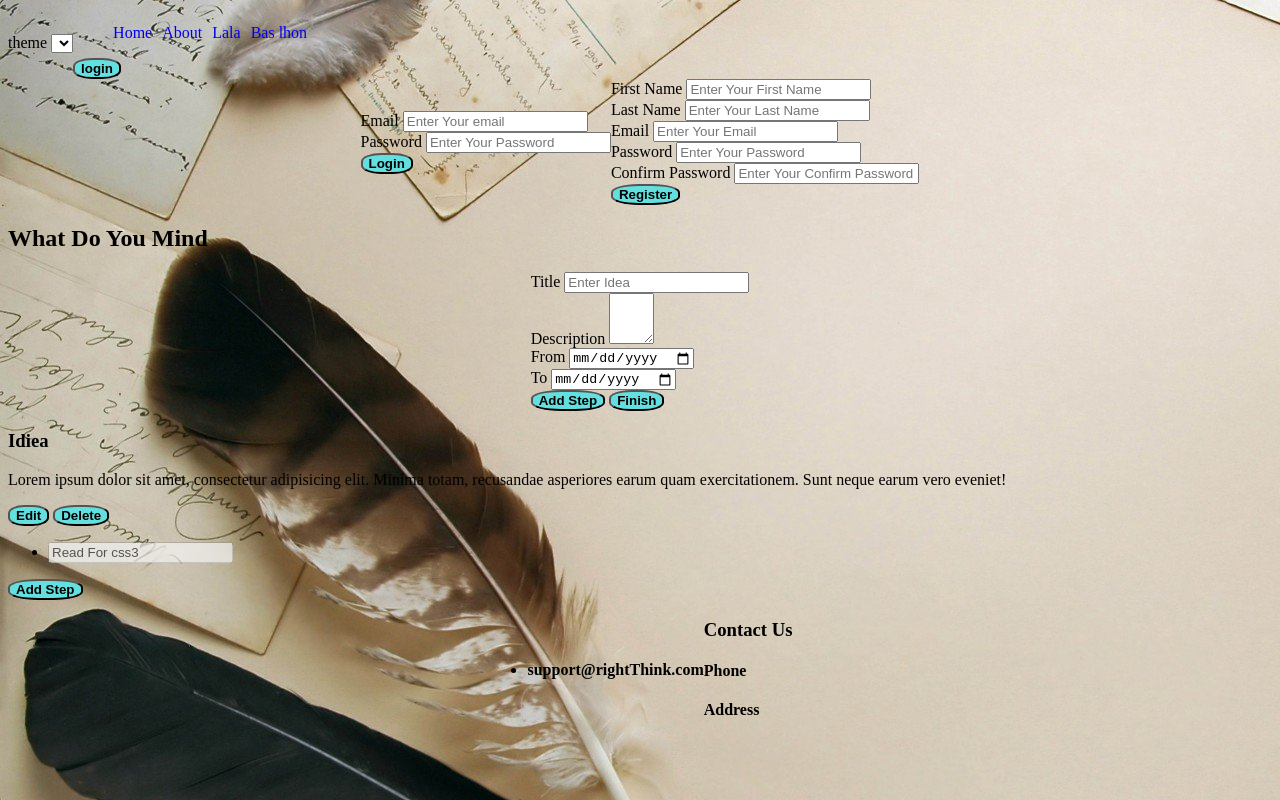
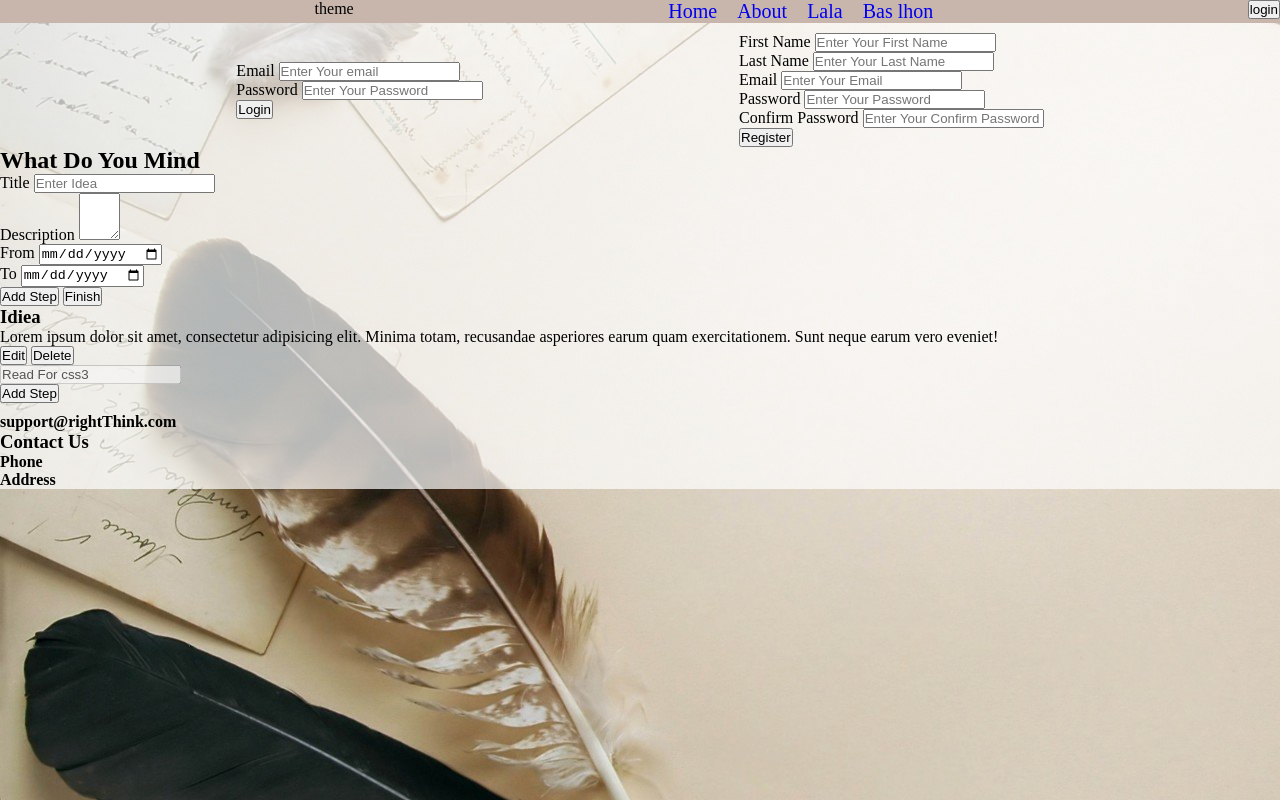
Before and after one commit to C4-IyadSaadeh/MERAKI_Academy_Project_2, a plain HTML site: page ToDoList/index2.html in a window 1280 px wide. Drawn offline with nearby package versions, Linux system fonts and the light colour scheme.

Commit message:
Edit css

```diff
--- a/ToDoList/index2.html
+++ b/ToDoList/index2.html
@@ -5,6 +5,7 @@
     <meta http-equiv="X-UA-Compatible" content="IE=edge" />
     <meta name="viewport" content="width=device-width, initial-scale=1.0" />
     <link rel="stylesheet" href="style2.css" />
+    <link rel="stylesheet" href="https://cdnjs.cloudflare.com/ajax/libs/font-awesome/4.7.0/css/font-awesome.min.css">
     <script
       src="https://code.jquery.com/jquery-3.6.0.js"
       integrity="sha256-H+K7U5CnXl1h5ywQfKtSj8PCmoN9aaq30gDh27Xc0jk="
@@ -14,19 +15,17 @@
   </head>
   <body>
     <header>
-      <div class="container">
-        <div class="x">
-          <i class="logo"></i>
-          <div class="theme">
+        <i class="logo"></i>
+        <div class="theme">
             <label>theme</label>
-            <select id="theme">
-              <option value="light"><i id="lightTheme"></i></option>
-              <option value="dark"><i id="DarkTheme"></i></option>
-            </select>
+            <div>
+                <!-- <i class="far fa-moon" style="font-size:24px; color: brown;"></i>
+                <i class="fa fa-light" ></i>
+                <i id="DarkTheme"></i> -->
+            </div>
+
           </div>
-        </div>
-        <div>
-          <ul class="menu">
+        <ul class="menu">
             <li class="menu-item">
               <a href="#" class="link-item">Home </a>
             </li>
@@ -42,14 +41,13 @@
 
           </ul>
           <button>login</button>
-        </div>
-      </div>
+
     </header>
     <main>
       <section class="first">
-        <div class="container">
+        <div class="first-container">
           <div class="login">
-            <form action="" method="post">
+
               <div class="define-input">
                 <label for="login-email">Email</label>
                 <input
@@ -67,10 +65,10 @@
                 />
               </div>
               <button>Login</button>
-            </form>
+
           </div>
           <div class="register">
-            <form action="" method="post">
+
               <div class="define-input">
                 <label for="register-firstName">First Name</label>
                 <input
@@ -112,15 +110,15 @@
                 />
               </div>
               <button>Register</button>
-            </form>
+
           </div>
         </div>
       </section>
       <section class="second">
         <h2>What Do You Mind</h2>
-        <div class="container">
+        <div class="second-container">
           <div>
-            <form action="" method="post">
+
               <div class="define-input">
                 <label for="title-idea">Title</label>
                 <input type="text" placeholder="Enter Idea" id="title-idea" />
@@ -141,12 +139,12 @@
                 <button id="addStep">Add Step</button>
                 <button id="finish">Finish</button>
               </div>
-            </form>
+
           </div>
         </div>
       </section>
       <section class="third">
-        <div class="grid">
+        <div class="third-container">
           <div class="card">
             <div class="card-header">
               <div>
@@ -182,7 +180,7 @@
       </section>
     </main>
     <footer>
-      <div class="container">
+      <div class="footer-container">
         <div>
           <ul class="footer-menu">
             <li class="footer-item">
--- a/ToDoList/style2.css
+++ b/ToDoList/style2.css
@@ -1,3 +1,4 @@
+/*
 header{
     display: flex;
 flex-direction: row;
@@ -6,7 +7,7 @@ gap: 10px;
 .container{
     display: grid;
     grid-template-columns: repeat(4,auto);
-    /* grid-template-rows: repeat(1,auto); */
+    grid-template-rows: repeat(1,auto);
     justify-content: center;
     align-items: center;
 }
@@ -27,7 +28,53 @@ button{
     color: black;
     border-radius: 40%;
     font-weight: bold;
+} */
+html {
+  background-image: url("pic/bgOne.jpg");
 }
-body{
-    background-image: url('pic/bgOne.jpg');
-    }
+* {
+  margin: 0px;
+  padding: 0px;
+}
+body {
+    background-color: rgba(255, 255, 255, 0.7);
+    display: grid;
+    grid-template-rows: repeat(3,auto);
+    gap: 10px;
+
+}
+header{
+    background-color: #c8b6ad;
+    display: grid;
+    grid-template-columns: auto auto auto auto;
+    justify-content: space-between;
+    align-items: flex-start;
+
+}
+.menu{
+    list-style-type: none;
+    display: flex;
+    flex-direction: row;
+    justify-content: center;
+    align-items: center;
+    gap: 20px;
+
+}
+.menu-item{
+
+}
+.link-item{
+    text-decoration: none;
+    font-size: 20px;
+}
+#lightTheme{
+    image: url('pic/moon.png');
+}
+/* first Section */
+.first-container{
+    display: grid;
+    grid-template-columns: repeat(2,auto);
+    justify-content:space-evenly;
+    align-items: center;
+    gap: 20px;
+}
```
Also changed, not shown: ToDoList/pic/moon.png (added).
